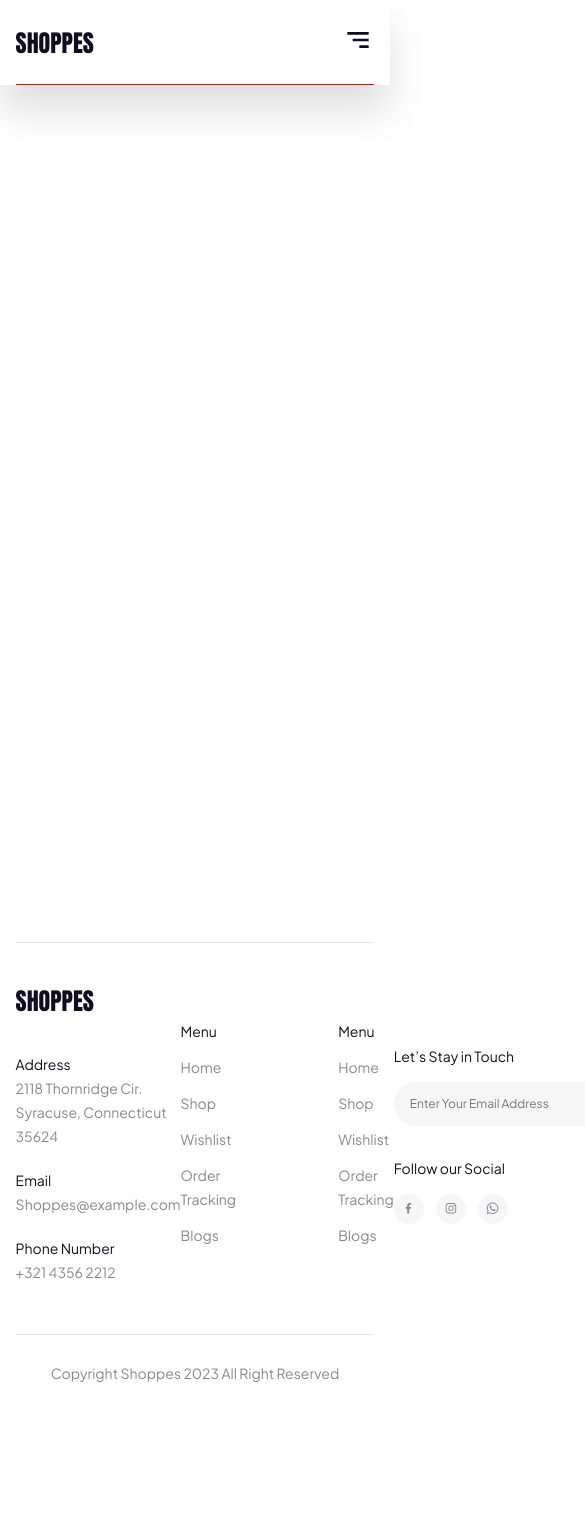
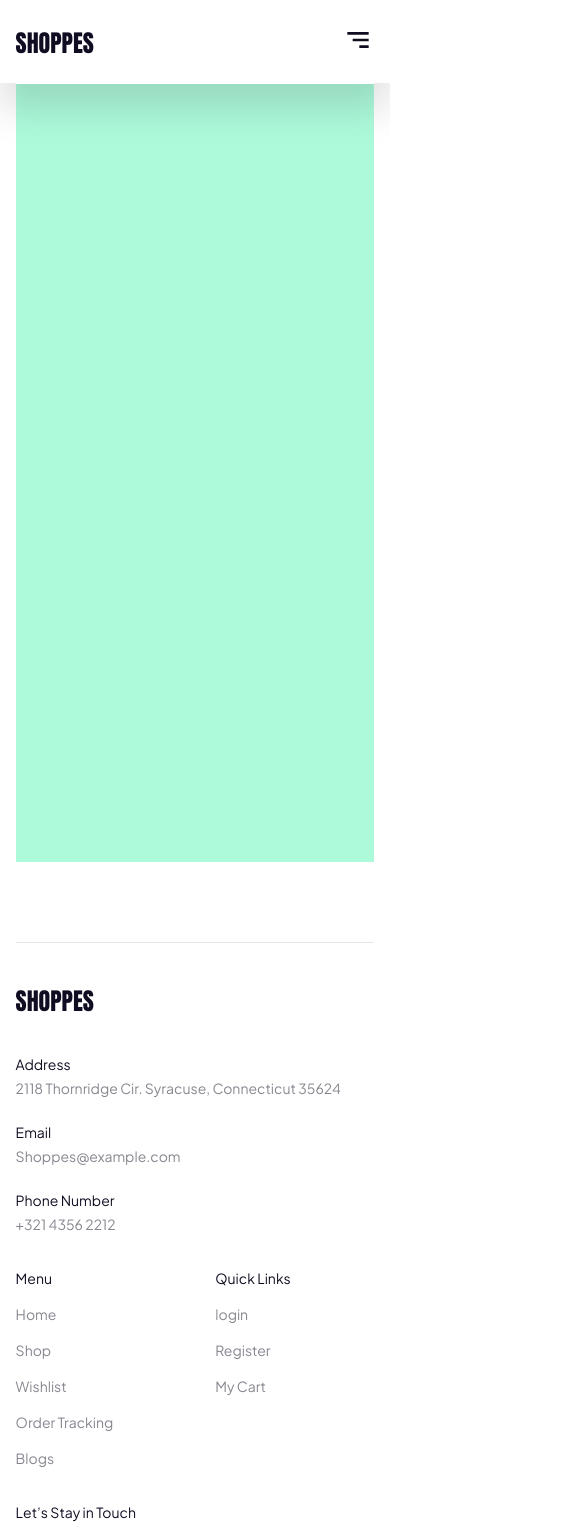
Before and after one commit to Muhammadali0210/shopping, a Vue app: page / in a window 390 px wide. Shown: the top 1536 px of the page, 585 px wide, since content can reach past the window. Before the commit the page ends 1424 px from the top, so only its background shows below. Built offline with nearby package versions, Linux system fonts and the light colour scheme.

Commit message:
hamburger finished

```diff
--- a/src/components/Footer.vue
+++ b/src/components/Footer.vue
@@ -25,12 +25,10 @@
                 <div class="text-fz14-lh24-fw500-p text-grey cursor">Blogs </div>
             </div>
             <div class="footer-nav">
-                <div class="text-fz14-lh24-fw500-p text-black">Menu</div>
-                <div class="text-fz14-lh24-fw500-p text-grey cursor">Home</div>
-                <div class="text-fz14-lh24-fw500-p text-grey cursor">Shop</div>
-                <div class="text-fz14-lh24-fw500-p text-grey cursor">Wishlist</div>
-                <div class="text-fz14-lh24-fw500-p text-grey cursor">Order Tracking</div>
-                <div class="text-fz14-lh24-fw500-p text-grey cursor">Blogs </div>
+                <div class="text-fz14-lh24-fw500-p text-black">Quick Links</div>
+                <div class="text-fz14-lh24-fw500-p text-grey cursor">login</div>
+                <div class="text-fz14-lh24-fw500-p text-grey cursor">Register</div>
+                <div class="text-fz14-lh24-fw500-p text-grey cursor">My Cart</div>
             </div>
         </div>
         <div class="footer-row">
@@ -123,7 +121,6 @@ export default {
 .footer-email_button .f_e_m{
     padding: 12px 28px;
 }
-
 .foter-network-icon-wrap{
     margin-top: 32px;
 }
@@ -143,4 +140,18 @@ export default {
     justify-content: center;
 }
 
+@media (max-width: 1200px) {
+    .footer-wrap{
+        flex-direction: column;
+        gap: 30px;
+        align-items: start;
+        padding-left: 120px;
+    }
+}
+@media (max-width: 768px) {
+    .footer-wrap{
+        gap: 30px;
+        padding-left: 0px;
+    }
+}
 </style>
--- a/src/components/Navbar.vue
+++ b/src/components/Navbar.vue
@@ -1,5 +1,5 @@
 <template>
-    <div class="navbar-box">
+    <div class="navbar-box" id="navbar">
         <div class="navbar">
             <Logo class="cursor"/>
             <ul class="nav_ul">
@@ -34,8 +34,9 @@
                     <img src="../icons/bag.svg" alt="bag">
                 </div>
             </div>
-            <div class="hamburger-icon cursor" @click="ham_active = !ham_active">
-                <img src="../icons/hamburger.svg" alt="ham">
+            <div class="hamburger-icon cursor" @click="hamburgerNav">
+                <img v-if="!ham_active" src="../icons/hamburger.svg" alt="ham">
+                <img v-else src="../icons/close.svg" alt="ham">
             </div>
         </div>
     </div>
@@ -66,6 +67,7 @@
             </div>
         </div>
     </div>
+
 
     <div class="nav_hamburger-page" :class="[{ham_active: ham_active}]">
         <div class="ham_show">
@@ -113,7 +115,12 @@ export default {
         };
     },
     methods: {
-
+        hamburgerNav(){
+            this.ham_active = !this.ham_active;
+            if(this.ham_active){
+                document.getElementById("app").style.position = 'fixed';
+            }
+        }
     },
 }
 </script>
@@ -123,6 +130,7 @@ export default {
     width: 100%;
     position: relative;
     height: 0;
+    z-index: 102;
 }
 .navbar{
     position: absolute;
@@ -175,6 +183,7 @@ export default {
     justify-content: center;
     border: 1px solid var(--grey-f6);
 }
+
 /* Login , register, bag, and hamburger pages */
 .nav_opacity{
     position: absolute;
@@ -237,7 +246,7 @@ export default {
     z-index: 101;
     position: absolute;
     top: 0;
-    padding-top: 85px;
+    padding-top: 83px;
     left: 0;
     right: 0;
     height: 0px;
@@ -245,15 +254,16 @@ export default {
     box-shadow: 0px 26px 38px 0px rgba(5, 4, 16, 0.13);
 }
 .nav_hamburger-page .ham_show{
-    background-color: var(--white);
-    height: 468px;
-    transform: translateY(-600px);
+    background-color: #fff;
+    height: 554px;
+    transform: translateY(-554px);
     transition: all 1s;
     width: 88%;
     padding-top: 4px;
     margin: 0 auto;
 }
 .nav_hamburger-page.ham_active{
+    background-color: var(--white);
     height: 554px;
     position: fixed;
 }
@@ -296,7 +306,7 @@ export default {
 @media (max-width: 1024px) {
   .navbar{
     padding: 24px 0;
-    border-bottom: 1px solid red;
+    /* border-bottom: 1px solid red; */
   }
   .nav_ul{
     gap: 22px;
@@ -306,6 +316,9 @@ export default {
   }
 }
 @media (max-width: 768px) {
+    .navbar{
+        background-color: #fff;
+    }
     .nav_ul{
         display: none;
     }
--- a/src/components/home/Header.vue
+++ b/src/components/home/Header.vue
@@ -14,5 +14,6 @@ export default {
 .header{
     padding-top: 50px;
     min-height: 100vh;
+    background-color: #adfadb;
 }
 </style>
```
